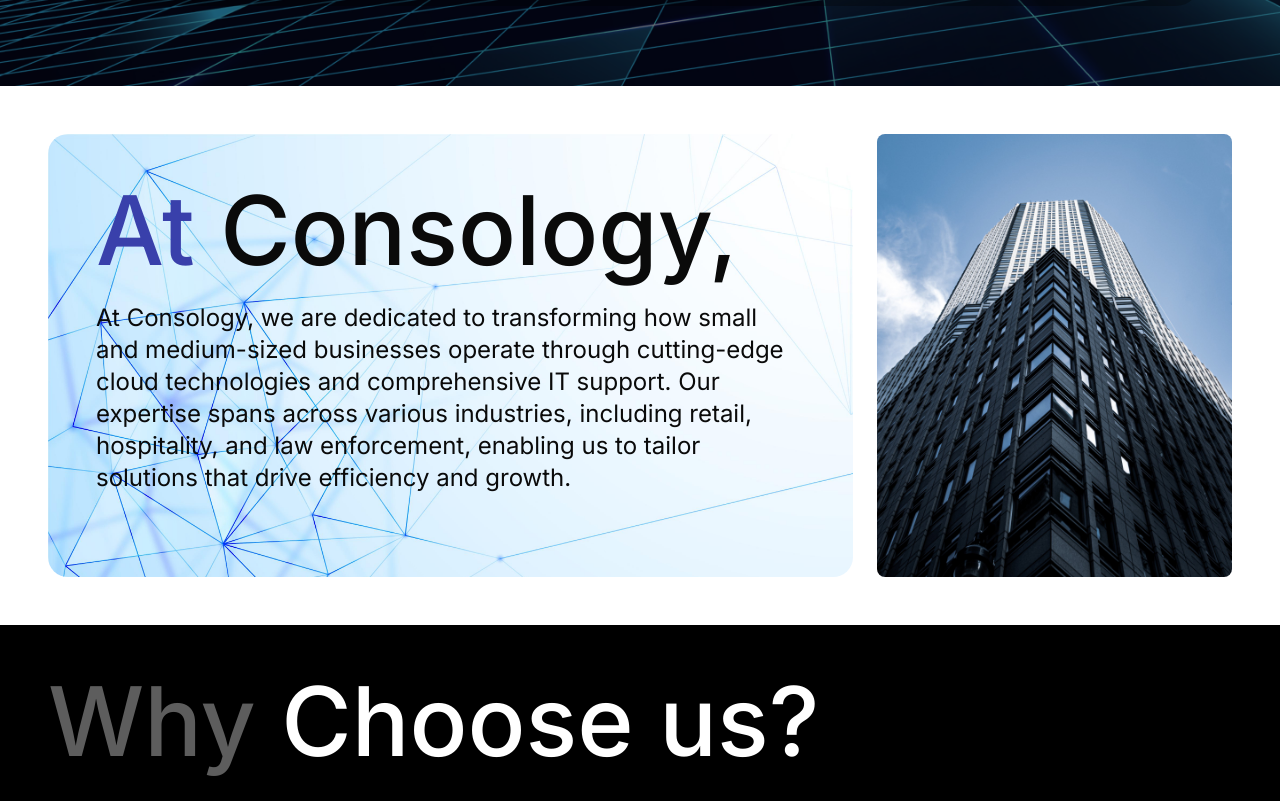
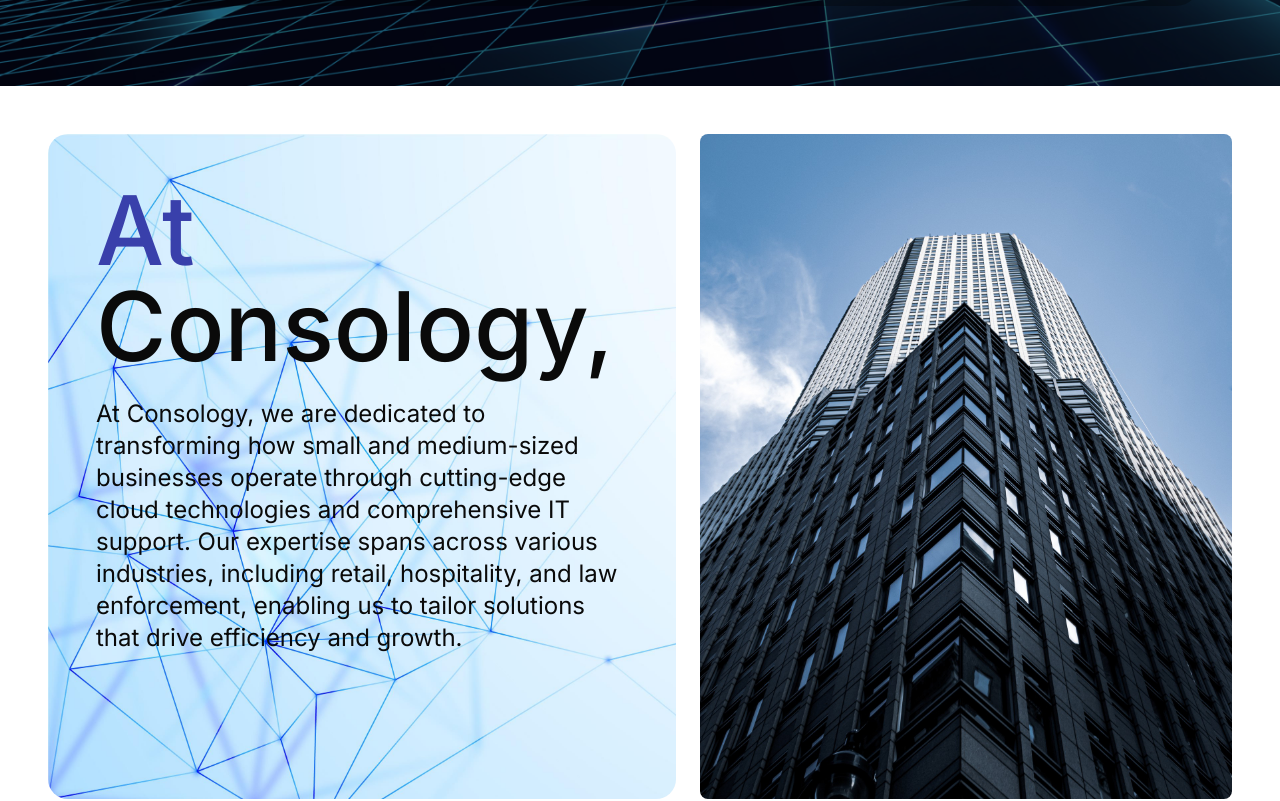
Before and after one commit to Lukman10a/consology, a Next.js app: page /about in a window 1280 px wide. Shown: the part 740-1541 px from the top of the page. Built offline with nearby package versions, Linux system fonts and the light colour scheme.

Commit message:
general cleanp

```diff
--- a/src/pages/about.tsx
+++ b/src/pages/about.tsx
@@ -53,7 +53,7 @@
 
       <section className="flex justify-between gap-6 p-12 md:flex-wrap">
         <div
-          className="flex-[4] space-y-6 p-12 md:flex-auto"
+          className="flex-[2] space-y-6 p-12 md:flex-auto"
           style={{
             backgroundImage: `url("../assets/about_consology.jpg")`,
             backgroundSize: "cover",
--- a/src/pages/it-support.tsx
+++ b/src/pages/it-support.tsx
@@ -51,7 +51,7 @@
                 VMWare, Cisco, HP, and others to streamline support.
               </p>
             </div>
-            <div className="flex items-center justify-between gap-5 overflow-hidden rounded-md bg-black p-10">
+            <div className="flex items-center justify-between gap-5 overflow-hidden rounded-md bg-black p-10 md:flex-col md:gap-10">
               <Image src={microsoft} alt="" />
               <Image src={vmware} alt="" />
               <Image src={cisco} alt="" />
```
